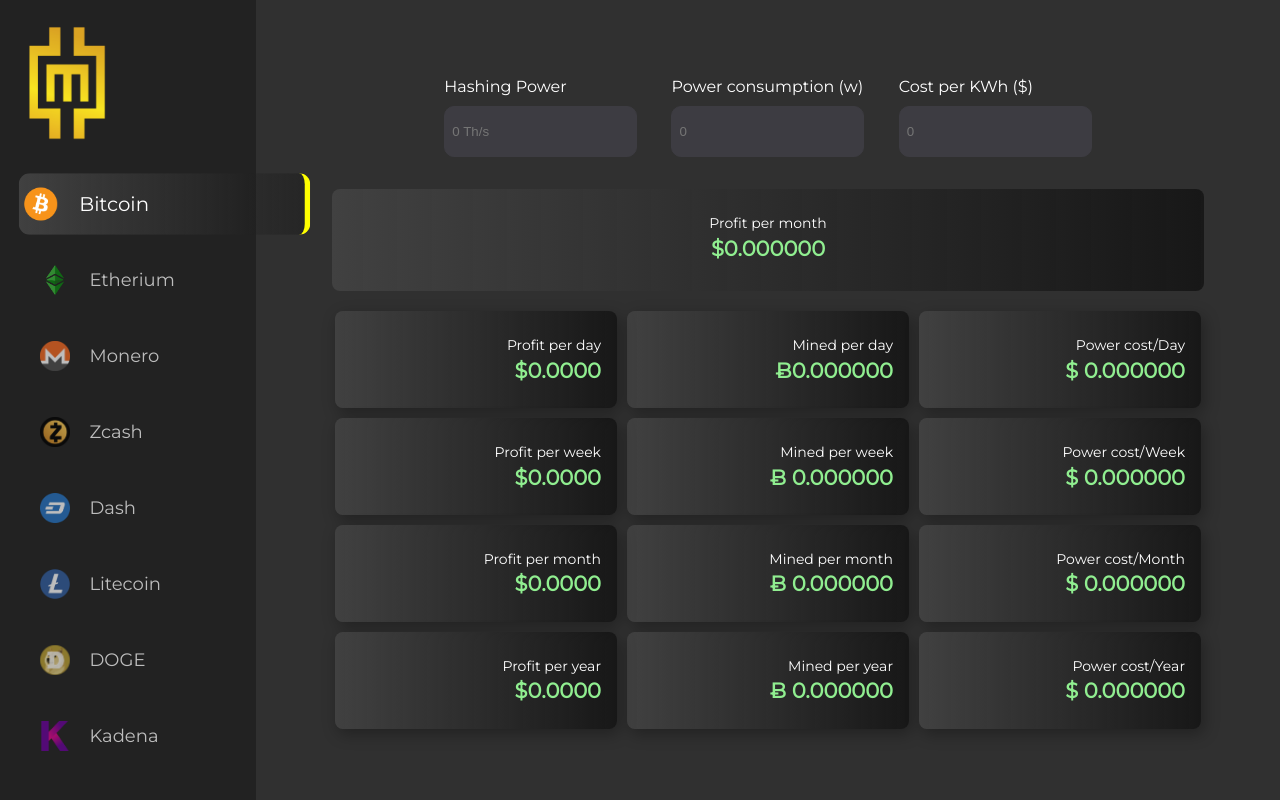
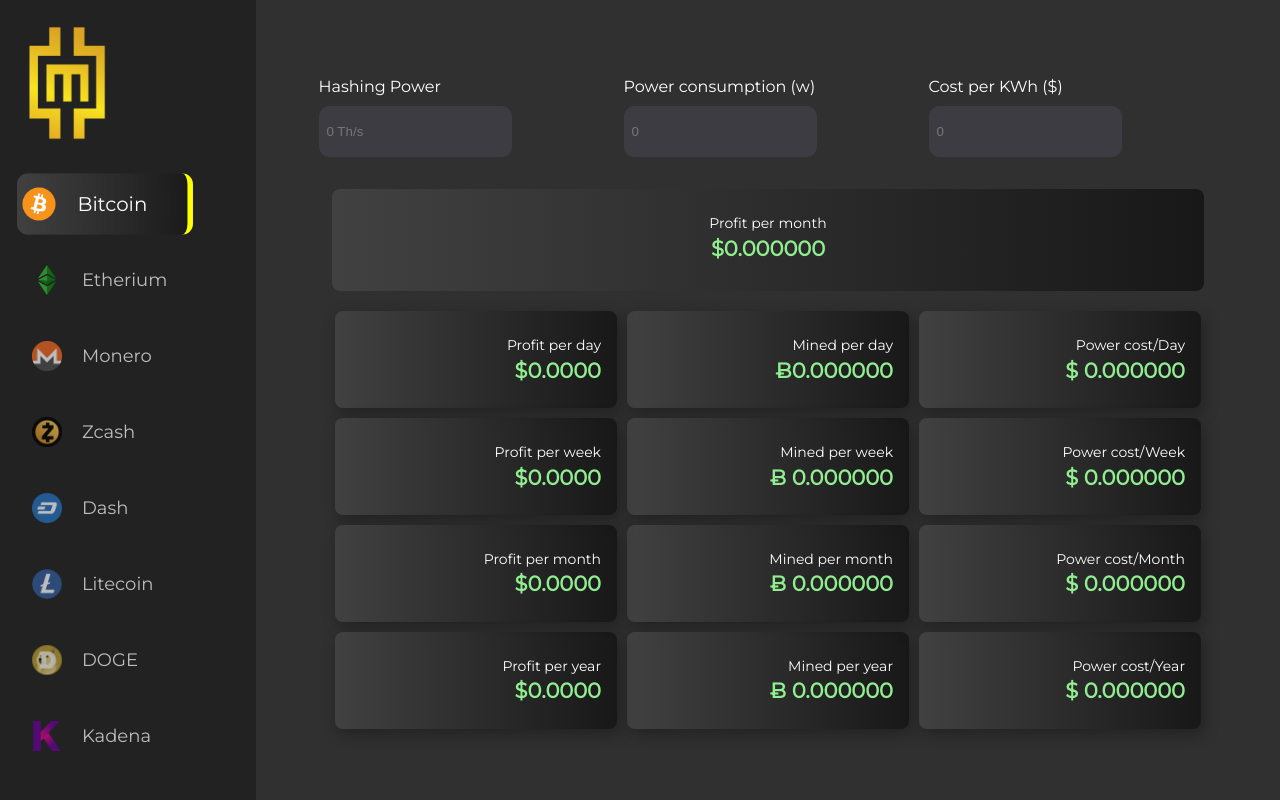
Before and after one commit to salmanhaider14/mining-calculator, a React (Vite) app: page / in a window 1280 px wide. Built offline with nearby package versions, Linux system fonts and the light colour scheme.

Commit message:
final fix

```diff
--- a/src/App.jsx
+++ b/src/App.jsx
@@ -329,7 +329,12 @@ function App() {
         <div className="stats">
           <div className="calculator">
             <div
-              style={{ display: "flex", flexDirection: "column", gap: "10px" }}
+              style={{
+                display: "flex",
+                flexDirection: "column",
+                gap: "10px",
+                marginRight: "6rem",
+              }}
             >
               <label>Hashing Power</label>
               <input
@@ -351,7 +356,12 @@ function App() {
             </div>
 
             <div
-              style={{ display: "flex", flexDirection: "column", gap: "10px" }}
+              style={{
+                display: "flex",
+                flexDirection: "column",
+                gap: "10px",
+                marginRight: "6rem",
+              }}
             >
               {" "}
               <label>Power consumption (w)</label>
@@ -363,7 +373,12 @@ function App() {
             </div>
 
             <div
-              style={{ display: "flex", flexDirection: "column", gap: "10px" }}
+              style={{
+                display: "flex",
+                flexDirection: "column",
+                gap: "10px",
+                marginRight: "6rem",
+              }}
             >
               <label>Cost per KWh ($)</label>
               <input
--- a/src/App.scss
+++ b/src/App.scss
@@ -13,7 +13,7 @@ body {
     transition: all 0.5s;
     width: 20%;
     display: flex;
-
+    position: relative;
     .logo {
       width: 120px;
       object-fit: contain;
@@ -37,6 +37,7 @@ body {
       margin-left: 1rem;
       gap: 20px;
       position: fixed;
+
       .coin {
         color: white;
         border: none;
@@ -44,7 +45,7 @@ body {
         border-radius: 10px;
         display: flex;
         gap: 20px;
-        width: 250px;
+        width: 100%;
         height: max-content;
         font-size: 18px;
         cursor: pointer;
@@ -99,7 +100,7 @@ body {
         justify-content: space-around;
         align-items: center;
         margin-bottom: 1rem;
-        width: 65%;
+        // width: 65%;
 
         label {
           font-size: 16px;
@@ -113,6 +114,7 @@ body {
           background-color: #3d3c42;
           padding: 7px;
           color: white;
+
           &:focus {
             border: none;
             outline: 1.5px solid white;
```
